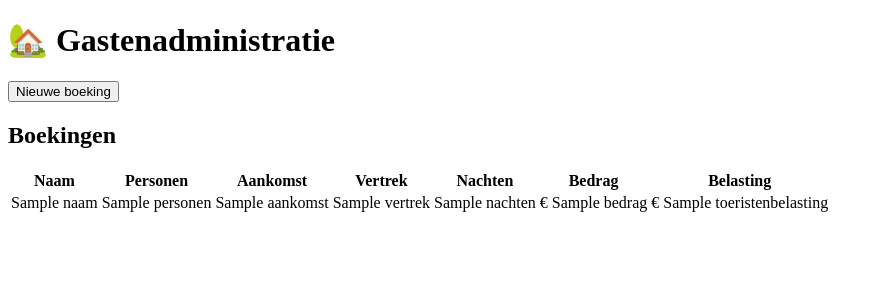
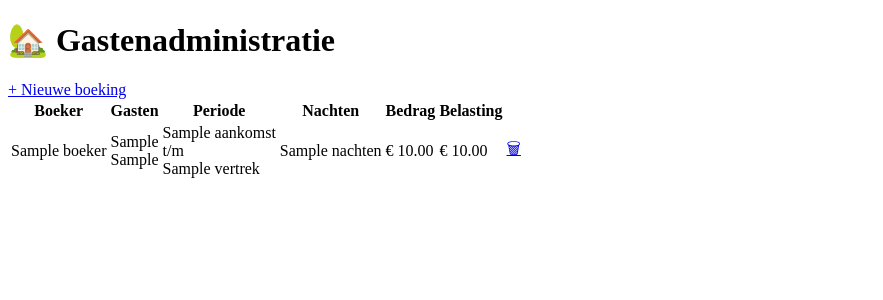
Before and after one commit to l4aspider-design/ha-gastenapp, a Flask app: template gastenapp/templates/index.html in a window 1280 px wide. Shown: the top 300 px of the page, without its empty margins (0-883 px from the left). Run offline with Flask 3, Linux system fonts and the light colour scheme; the template is opened without the code that fills it: most values are stand-ins (such as "Sample title", 1, 10 or a date in 2020).

Commit message:
Update index.html

```diff
--- a/gastenapp/templates/index.html
+++ b/gastenapp/templates/index.html
@@ -1,44 +1,86 @@
 <!DOCTYPE html>
 <html>
 <head>
-    <title>Gastenapp</title>
+    <title>Gastenadministratie</title>
     <link rel="stylesheet" href="./static/style.css">
 </head>
 
 <body>
 
+<div class="container">
+
 <h1>🏡 Gastenadministratie</h1>
 
-<a href="./nieuw">
-    <button>Nieuwe boeking</button>
+<a href="./nieuw" class="button">
+    + Nieuwe boeking
 </a>
 
-<h2>Boekingen</h2>
+<table>
 
-<table>
 <tr>
-    <th>Naam</th>
-    <th>Personen</th>
-    <th>Aankomst</th>
-    <th>Vertrek</th>
+    <th>Boeker</th>
+    <th>Gasten</th>
+    <th>Periode</th>
     <th>Nachten</th>
     <th>Bedrag</th>
     <th>Belasting</th>
+    <th></th>
 </tr>
 
+
 {% for b in boekingen %}
+
 <tr>
-    <td>{{ b.naam }}</td>
-    <td>{{ b.personen }}</td>
-    <td>{{ b.aankomst }}</td>
-    <td>{{ b.vertrek }}</td>
-    <td>{{ b.nachten }}</td>
-    <td>€ {{ b.bedrag }}</td>
-    <td>€ {{ b.toeristenbelasting }}</td>
+
+<td>
+{{ b.boeker }}
+</td>
+
+<td>
+{{ b.gast1 }}
+{% if b.gast2 %}
+<br>{{ b.gast2 }}
+{% endif %}
+</td>
+
+<td>
+{{ b.aankomst }}
+<br>
+t/m
+<br>
+{{ b.vertrek }}
+</td>
+
+<td>
+{{ b.nachten }}
+</td>
+
+<td>
+€ {{ "%.2f"|format(b.bedrag) }}
+</td>
+
+<td>
+€ {{ "%.2f"|format(b.belasting) }}
+</td>
+
+<td>
+
+<a href="./verwijderen/{{b.id}}"
+   onclick="return confirm('Deze boeking verwijderen?');"
+   class="delete">
+🗑
+</a>
+
+</td>
+
 </tr>
+
 {% endfor %}
+
 
 </table>
 
+</div>
+
 </body>
 </html>
```
